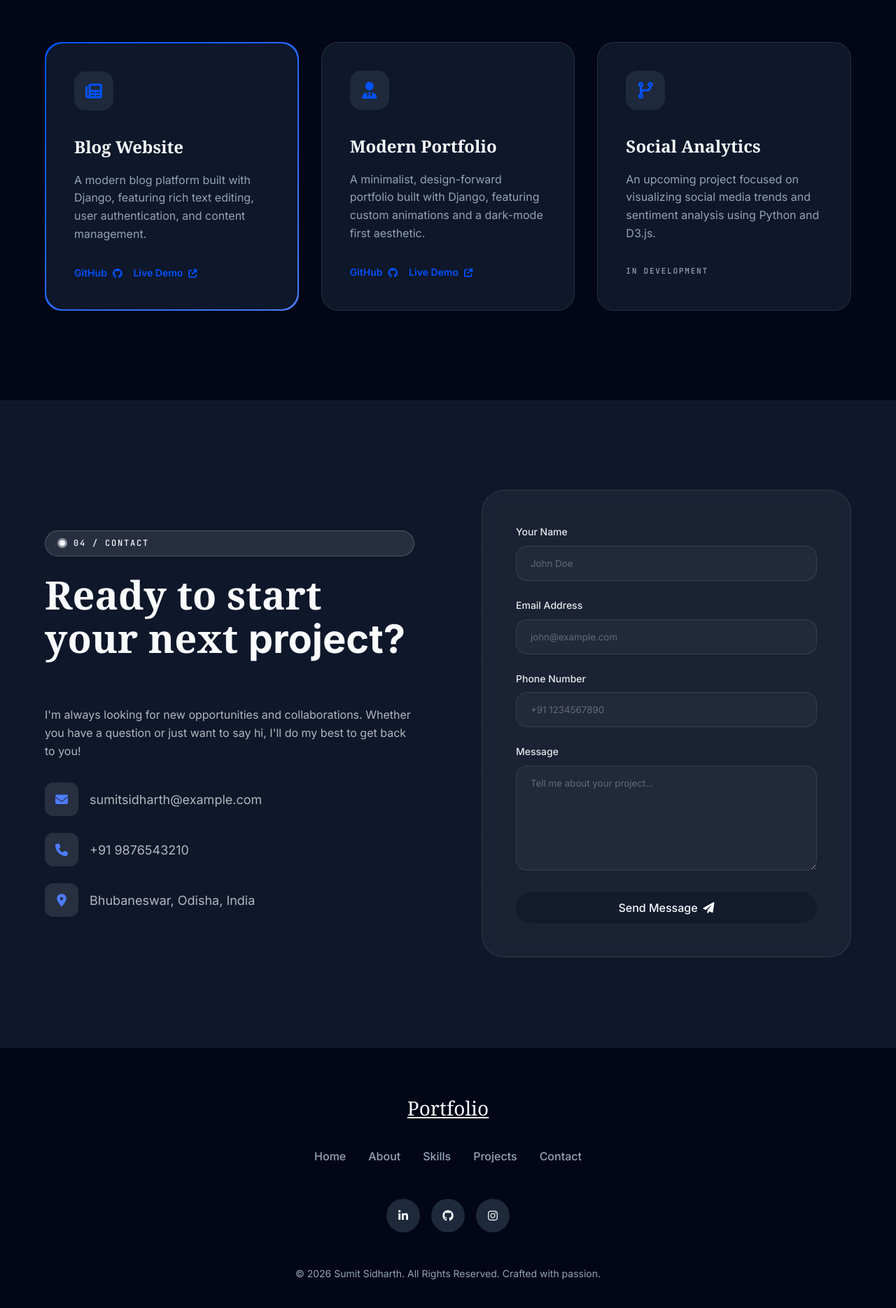
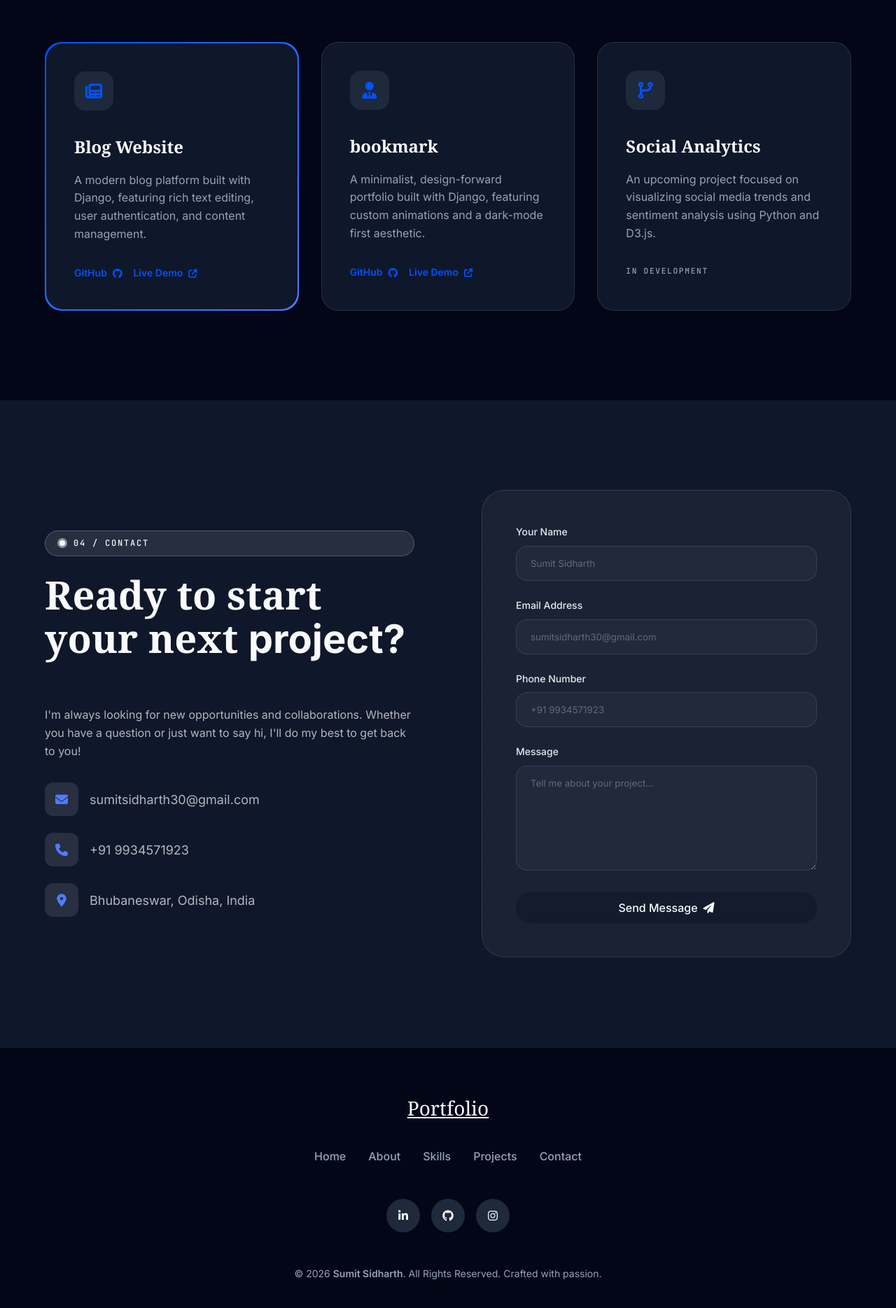
Before and after one commit to sumitsidharth/Sumit_Portfolio, a Django app: page /contact/ in a window 1280 px wide. Shown: the part 2859-4728 px from the top of the page at 70% size. Run offline with Django 5.2, Linux system fonts and the light colour scheme; some libraries are stand-ins or nearby versions; some web fonts are replaced.

Commit message:
Update portfolio: fix contact migrations, update project title/links, and personalize footer

```diff
--- a/p1/Django/sumit_portfolio/firstapp/templates/home.html
+++ b/p1/Django/sumit_portfolio/firstapp/templates/home.html
@@ -88,7 +88,7 @@
                 <a href="https://github.com/sumitsidharth" target="_blank" class="social-icon" aria-label="GitHub">
                     <i class="fab fa-github"></i>
                 </a>
-                <a href="https://instagram.com/sumitsidharth" target="_blank" class="social-icon"
+                <a href="https://instagram.com/sumitsidharth30" target="_blank" class="social-icon"
                     aria-label="Instagram">
                     <i class="fab fa-instagram"></i>
                 </a>
@@ -279,7 +279,7 @@
                 <div class="project-icon-wrapper">
                     <i class="fas fa-user-tie"></i>
                 </div>
-                <h3>Modern Portfolio</h3>
+                <h3>bookmark</h3>
                 <p>
                     A minimalist, design-forward portfolio built with Django, featuring custom animations and a
                     dark-mode first aesthetic.
@@ -288,7 +288,7 @@
                     <a href="https://github.com/sumitsidharth/portfolio" target="_blank" class="project-link">
                         GitHub <i class="fab fa-github"></i>
                     </a>
-                    <a href="#" target="_blank" class="project-link">
+                    <a href="https://Bookmark.pythonanywhere.com" target="_blank" class="project-link">
                         Live Demo <i class="fas fa-external-link-alt"></i>
                     </a>
                 </div>
@@ -330,11 +330,11 @@
                 <div class="contact-details">
                     <div class="contact-item">
                         <i class="fas fa-envelope"></i>
-                        <span>sumitsidharth@example.com</span>
+                        <span>sumitsidharth30@gmail.com</span>
                     </div>
                     <div class="contact-item">
                         <i class="fas fa-phone"></i>
-                        <span>+91 9876543210</span>
+                        <span>+91 9934571923</span>
                     </div>
                     <div class="contact-item">
                         <i class="fas fa-map-marker-alt"></i>
@@ -349,18 +349,19 @@
                     {% csrf_token %}
                     <div class="form-group">
                         <label for="name">Your Name</label>
-                        <input type="text" name="name" id="name" class="form-input" placeholder="John Doe" required>
+                        <input type="text" name="name" id="name" class="form-input" placeholder="Sumit Sidharth"
+                            required>
                     </div>
 
                     <div class="form-group">
                         <label for="email">Email Address</label>
-                        <input type="email" name="email" id="email" class="form-input" placeholder="john@example.com"
-                            required>
+                        <input type="email" name="email" id="email" class="form-input"
+                            placeholder="sumitsidharth30@gmail.com" required>
                     </div>
 
                     <div class="form-group">
                         <label for="number">Phone Number</label>
-                        <input type="tel" name="number" id="number" class="form-input" placeholder="+91 1234567890"
+                        <input type="tel" name="number" id="number" class="form-input" placeholder="+91 9934571923"
                             required>
                     </div>
 
@@ -400,14 +401,17 @@
                     aria-label="GitHub">
                     <i class="fab fa-github"></i>
                 </a>
-                <a href="https://instagram.com/sumitsidharth" target="_blank" class="footer-social-icon"
+                <a href="https://instagram.com/sumitsidharth30" target="_blank" class="footer-social-icon"
                     aria-label="Instagram">
                     <i class="fab fa-instagram"></i>
                 </a>
             </div>
 
             <p class="copyright">
-                &copy; 2026 Sumit Sidharth. All Rights Reserved. Crafted with passion.
+                &copy; 2026 <a href="https://github.com/sumitsidharth" target="_blank"
+                    style="color: inherit; text-decoration: none; font-weight: 600; transition: color 0.2s;"
+                    onmouseover="this.style.color='var(--accent)'" onmouseout="this.style.color='inherit'">Sumit
+                    Sidharth</a>. All Rights Reserved. Crafted with passion.
             </p>
         </div>
     </footer>
```
Also changed, not shown: p1/Django/sumit_portfolio/firstapp/migrations/0002_alter_contact_options_contact_date_and_more.py (added).
